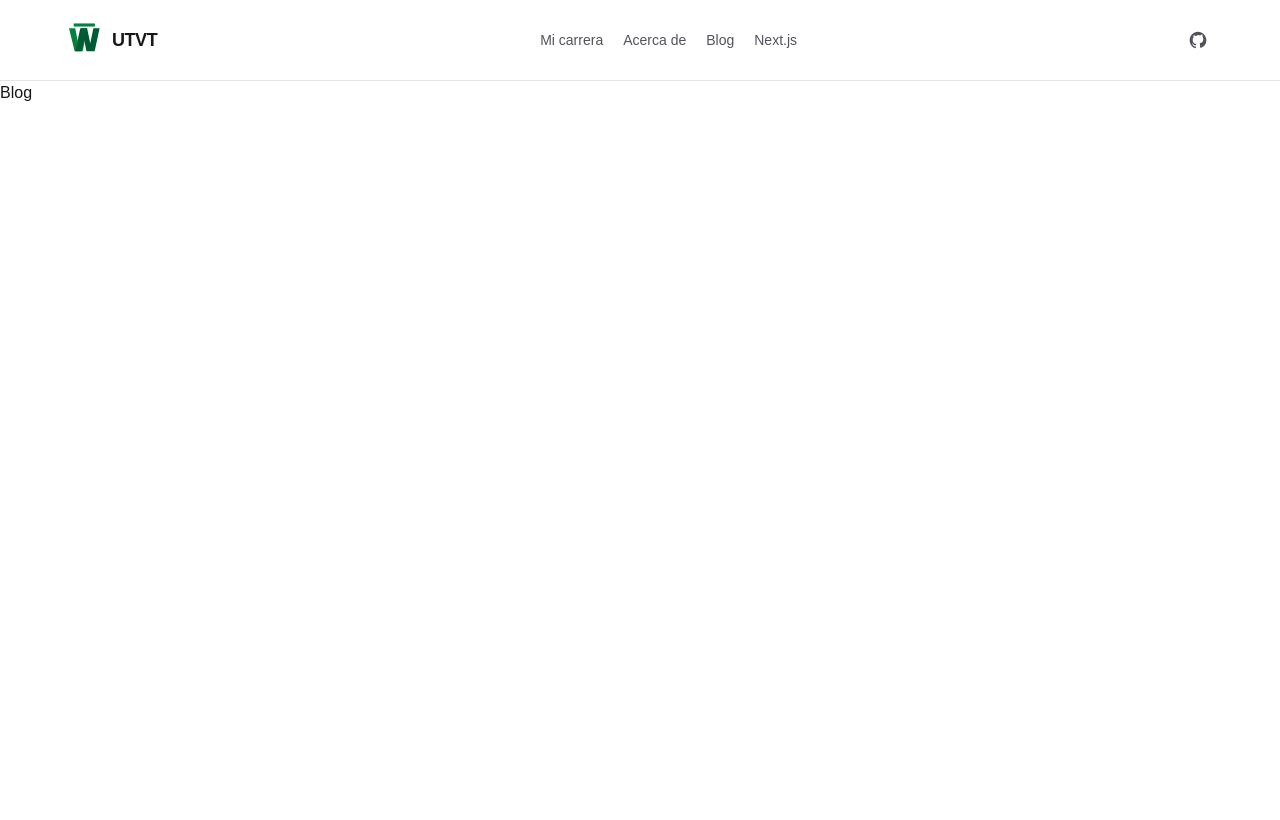
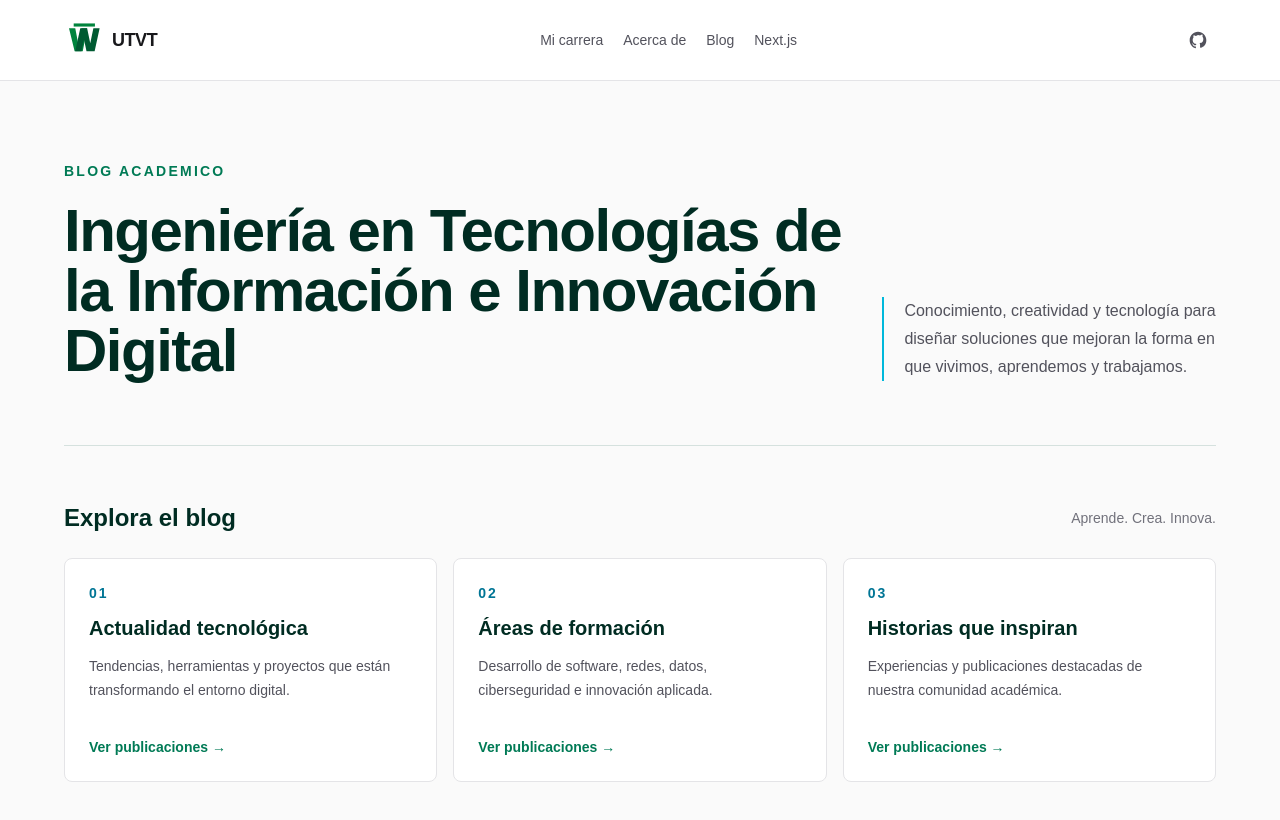
Before and after one commit to LudwinGarcia1/nextjs-laboratories, a Next.js app in the folder first-steps/: page /blog in a window 1280 px wide. Shown: the top 820 px of the page. Built offline with nearby package versions, Linux system fonts and the light colour scheme.

Commit message:
feat: build blog index with section cards and Link navigation

```diff
--- a/first-steps/app/blog/page.js
+++ b/first-steps/app/blog/page.js
@@ -1,3 +1,68 @@
-export default function BlogPage() {
-    return <h1>Blog</h1>;
+import Link from "next/link";
+
+const blogSections = [
+    {
+        href: "/blog/actualidad-tecnologica",
+        label: "Actualidad tecnológica",
+        description: "Tendencias, herramientas y proyectos que están transformando el entorno digital.",
+        number: "01",
+    },
+    {
+        href: "/blog/areas-de-formacion",
+        label: "Áreas de formación",
+        description: "Desarrollo de software, redes, datos, ciberseguridad e innovación aplicada.",
+        number: "02",
+    },
+    {
+        href: "/blog/historias-que-inspiran",
+        label: "Historias que inspiran",
+        description: "Experiencias y publicaciones destacadas de nuestra comunidad académica.",
+        number: "03",
+    },
+];
+
+function BlogPage() {
+    return (
+        <main className="min-h-[calc(100vh-81px)] bg-zinc-50 px-6 py-12 text-zinc-900 sm:px-10 lg:px-16 lg:py-20">
+            <div className="mx-auto max-w-6xl">
+                <div className="grid gap-10 border-b border-emerald-900/15 pb-12 lg:grid-cols-[1.4fr_0.6fr] lg:items-end lg:pb-16">
+                    <div>
+                        <p className="mb-5 text-sm font-bold tracking-[0.16em] text-emerald-700">BLOG ACADEMICO</p>
+                        <h1 className="max-w-4xl text-4xl font-bold tracking-tight text-emerald-950 sm:text-5xl lg:text-6xl">
+                            Ingeniería en Tecnologías de la Información e Innovación Digital
+                        </h1>
+                    </div>
+                    <p className="max-w-md border-l-2 border-cyan-500 pl-5 text-base leading-7 text-zinc-600">
+                        Conocimiento, creatividad y tecnología para diseñar soluciones que mejoran la forma en que vivimos, aprendemos y trabajamos.
+                    </p>
+                </div>
+
+                <section className="pt-10 lg:pt-14" aria-labelledby="explora-el-blog">
+                    <div className="mb-6 flex items-center justify-between gap-4">
+                        <h2 id="explora-el-blog" className="text-xl font-semibold text-emerald-950 sm:text-2xl">Explora el blog</h2>
+                        <span className="hidden text-sm font-medium text-zinc-500 sm:block">Aprende. Crea. Innova.</span>
+                    </div>
+                    <ul className="grid gap-4 md:grid-cols-3">
+                        {blogSections.map((section) => (
+                            <li key={section.href}>
+                                <Link
+                                    href={section.href}
+                                    className="group flex h-full min-h-56 flex-col justify-between rounded-lg border border-zinc-200 bg-white p-6 transition duration-200 hover:-translate-y-1 hover:border-emerald-500 hover:shadow-lg hover:shadow-emerald-950/10 focus-visible:outline-2 focus-visible:outline-offset-4 focus-visible:outline-cyan-600"
+                                >
+                                    <span className="text-sm font-bold tracking-[0.14em] text-cyan-700">{section.number}</span>
+                                    <div>
+                                        <h3 className="mb-3 text-xl font-bold text-emerald-950 transition-colors group-hover:text-emerald-700">{section.label}</h3>
+                                        <p className="text-sm leading-6 text-zinc-600">{section.description}</p>
+                                    </div>
+                                    <span className="mt-6 text-sm font-semibold text-emerald-700">Ver publicaciones <span aria-hidden="true">&rarr;</span></span>
+                                </Link>
+                            </li>
+                        ))}
+                    </ul>
+                </section>
+            </div>
+        </main>
+    );
 }
+
+export default BlogPage;
```
